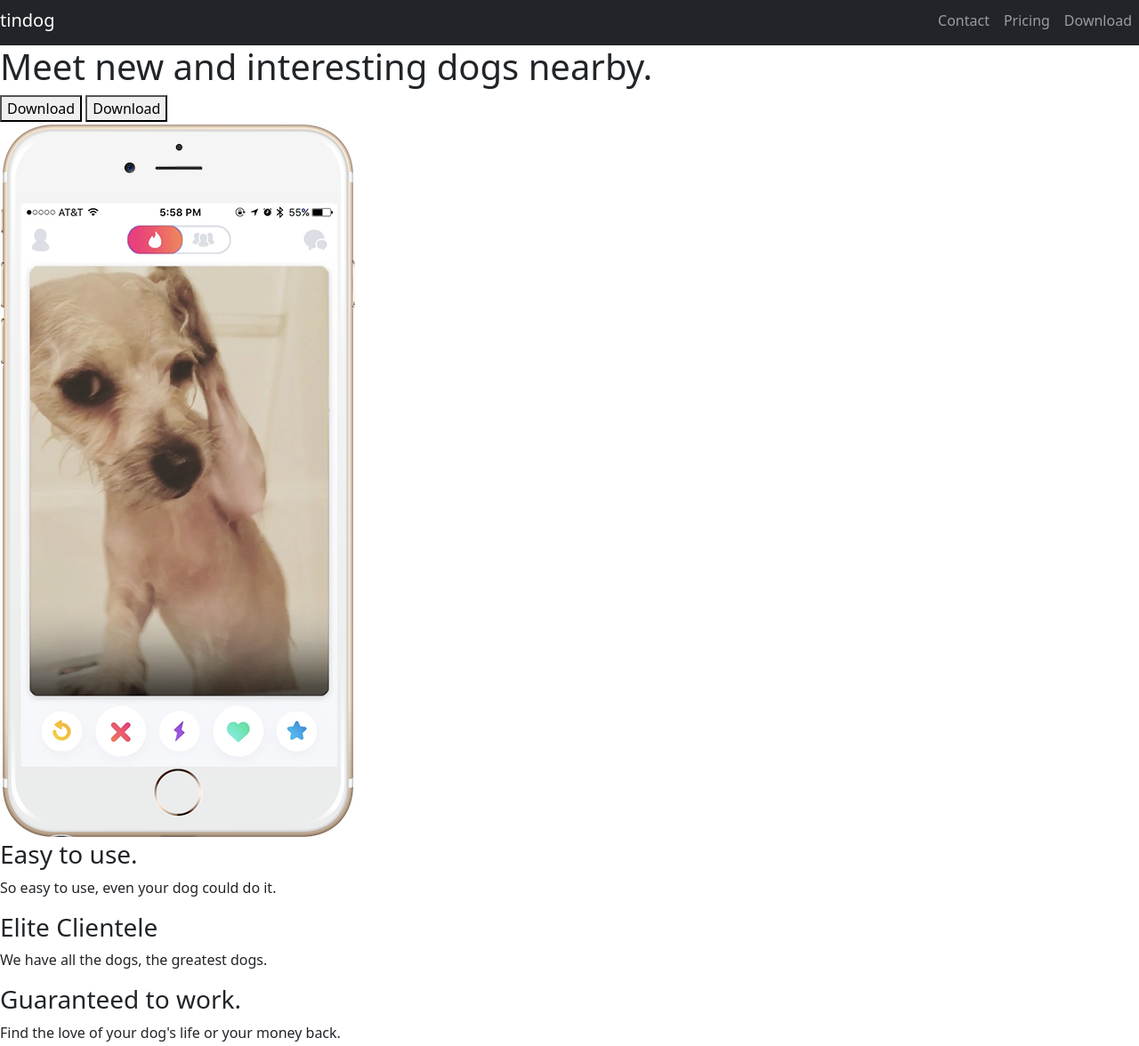
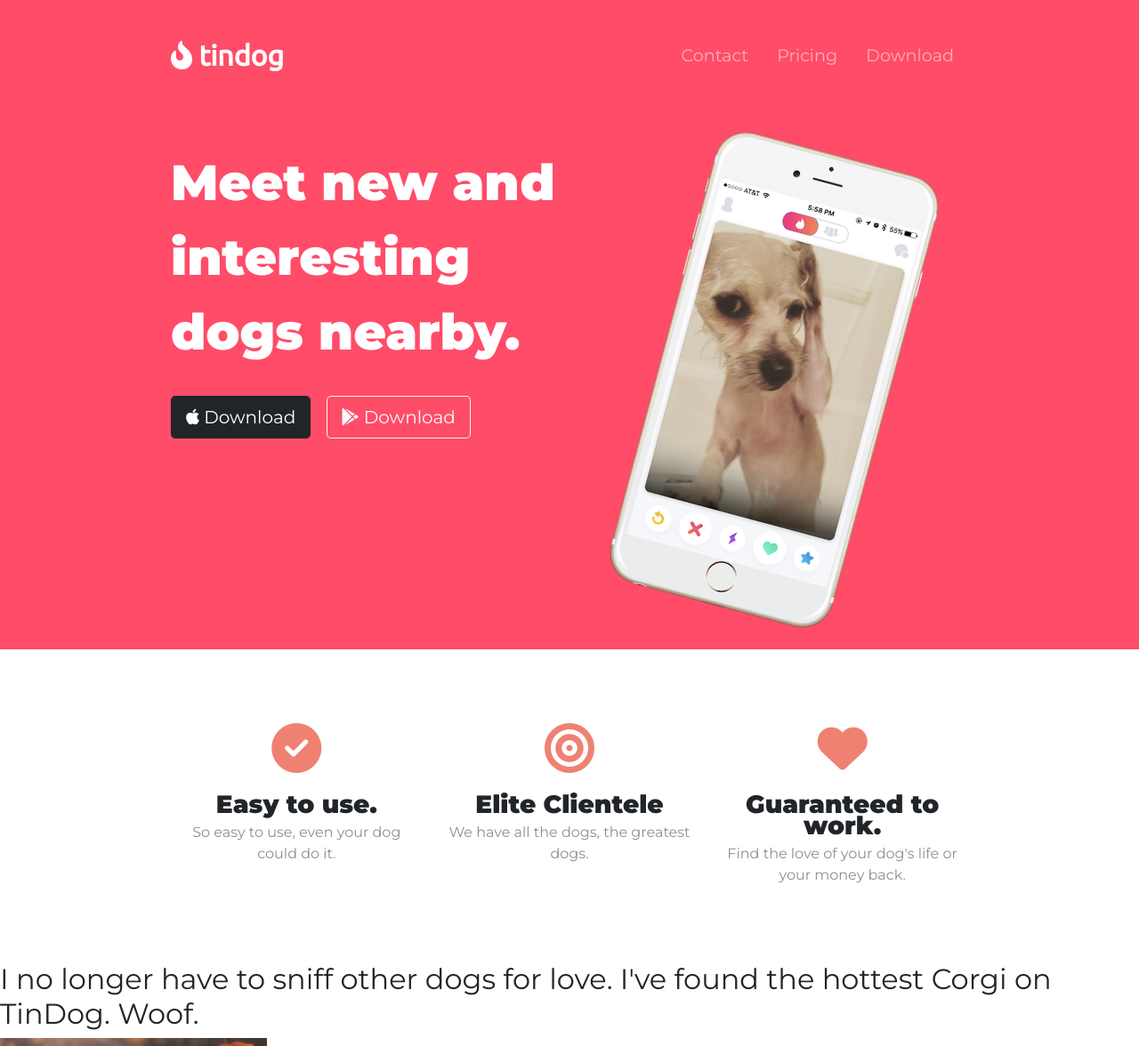
Before and after one commit to NataliaNCCS/curso-angela-yu, a plain HTML site: page tindog/index.html in a window 1280 px wide. Shown: the part 5-1181 px from the top of the page at 89% size. Drawn offline with nearby package versions, Linux system fonts and the light colour scheme.

Commit message:
commit 2

```diff
--- a/tindog/css/styles.css
+++ b/tindog/css/styles.css
@@ -0,0 +1,79 @@
+body {
+    font-family: 'Montserrat', sans-serif;
+}
+
+/*************TOP CONTAINER*************/
+
+#title {
+    background-color: #ff4c68;
+    color: #fff;
+}
+
+h1 {
+    font-family: 'Montserrat', sans-serif;
+    font-weight: 900;
+    font-size: 3.5rem;
+    line-height: 1.5;
+}
+
+.container-fluid {
+    padding: 3% 15%;
+}
+
+.title-image {
+    width: 60%;
+    transform: rotate(15deg);
+    display: block;
+    margin-left: auto;
+    margin-right: auto
+}
+
+/* Navigation bar */
+
+.navbar {
+    padding:0 0 4.5rem 0;
+}
+
+.nav-item {
+    font-size: 1.2rem;
+    font-weight: light;
+    padding: 0 8px 0 8px;
+}
+
+.navbar-brand {
+    font-family: 'Ubuntu', sans-serif;
+    font-size: 2rem;
+    font-weight: bold;
+}
+
+/* Buttons */
+
+.download-button {
+    margin: 5% 3% 5% 0;
+}
+
+
+/* FEATURES */
+
+#features {
+    text-align: center;
+    margin: 2rem auto 2rem auto;
+}
+
+.featurestitle {
+    font-family: 'Montserrat', sans-serif;
+    font-weight: bold;
+    line-height: 1.5rem;
+}
+
+.featuresicon {
+    color: #ef8172;
+}
+
+.featuresicon:hover {
+    color: #ff4c68
+}
+
+.featurestext {
+    color: #8f8f8f;
+}
--- a/tindog/index.html
+++ b/tindog/index.html
@@ -1,25 +1,49 @@
 <!DOCTYPE html>
-<html>
+<html lang="pt-br">
+<head>
+  <meta charset="UTF-8">
+  <meta http-equiv="X-UA-Compatible" content="IE=edge">
+  <meta name="viewport" content="width=device-width, initial-scale=1.0">
 
-<head>
-  <meta charset="utf-8">
-  <title>TinDog</title>
+  <!-- bootstrap scripts -->
+
   <link href="https://cdn.jsdelivr.net/npm/bootstrap@5.1.3/dist/css/bootstrap.min.css" rel="stylesheet" integrity="sha384-1BmE4kWBq78iYhFldvKuhfTAU6auU8tT94WrHftjDbrCEXSU1oBoqyl2QvZ6jIW3" crossorigin="anonymous">
 
+
+  <!-- css stylesheet -->
+
   <link rel="stylesheet" href="css/styles.css">
+
+  <!-- google fonts -->
+
+  <link rel="preconnect" href="https://fonts.googleapis.com">
+<link rel="preconnect" href="https://fonts.gstatic.com" crossorigin>
+<link href="https://fonts.googleapis.com/css2?family=Montserrat:wght@100;400;900&family=Ubuntu&display=swap" rel="stylesheet">
+
+  <!-- font awesome -->
+
+<script src="https://kit.fontawesome.com/0e7f47cf30.js" crossorigin="anonymous"></script>
+
+  <title>TinDog</title>
+
 </head>
+
 
 <body>
 
   <section id="title">
 
+    <div class="container-fluid">
+
     <!-- Nav Bar -->
-    <nav class="navbar navbar-expand-lg bg-dark navbar-dark">
-      <a class="navbar-brand" href="">tindog</a>
-      <button class="navbar-toggler" type="button" data-bs-toggle="collapse" data-bs-target="#navbarSupportedContent" aria-controls="navbarSuportedContent" aria-expanded="false" aria-label="Toggle navigation">
+
+      <nav class="navbar navbar-expand-lg navbar-dark">
+          <a class="navbar-brand" href=""><i class="fa-solid fa-fire-flame-curved"></i> tindog</a>
+
+          <button class="navbar-toggler" type="button" data-bs-toggle="collapse" data-bs-target="#navbarSupportedContent" aria-controls="navbarSupportedContent" aria-expanded="false" aria-label="Toggle navigation">
             <span class="navbar-toggler-icon"></span>
           </button>
-      <div class="collapse navbar-collapse" id="navbarSuportedContent">
+          <div class="collapse navbar-collapse" id="navbarSupportedContent">
             <ul class="navbar-nav ms-auto">
               <li class="nav-item">
                 <a class="nav-link" href="">Contact</a>
@@ -28,24 +52,37 @@
                 <a class="nav-link" href="">Pricing</a>
               </li>
               <li class="nav-item">
-          <a class="nav-link" href="">Download</a>
+                <a class="nav-link" href= "">Download</a>
               </li>
+
             </ul>
           </div>
+
       </nav>
+
 
 
 
 
     <!-- Title -->
 
-    <div>
+      <div class="row">
+
+        <div class="col-lg-6">
           <h1>Meet new and interesting dogs nearby.</h1>
-      <button type="button">Download</button>
-      <button type="button">Download</button>
+          <button type="button" class="btn btn-dark btn-lg download-button"><i class="fa-brands fa-apple"></i> Download</button>
+
+          <button type="button" class="btn btn-outline-light btn-lg download-button"><i class="fa-brands fa-google-play"></i> Download</button>
+
+
         </div>
-    <div>
-      <img src="images/iphone6.png" alt="iphone-mockup">
+
+        <div class="col-lg-6">
+          <img class="title-image" src="images/iphone6.png" alt="iphone-mockup">
+        </div>
+
+      </div>
+
     </div>
 
   </section>
@@ -53,18 +90,35 @@
 
   <!-- Features -->
 
+  <div class="container-fluid">
+
     <section id="features">
 
-    <h3>Easy to use.</h3>
-    <p>So easy to use, even your dog could do it.</p>
+      <div class="row">
 
-    <h3>Elite Clientele</h3>
-    <p>We have all the dogs, the greatest dogs.</p>
+        <div class="feature-box col-lg-4">
+          <h1><i class="fa-solid fa-circle-check featuresicon"></i></h1>
+          <h3 class="featurestitle ">Easy to use.</h3>
+          <p class="featurestext">So easy to use, even your dog could do it.</p>
+        </div>
 
-    <h3>Guaranteed to work.</h3>
-    <p>Find the love of your dog's life or your money back.</p>
+        <div class="feature-box col-lg-4">
+          <h1><i class="fa-solid fa-bullseye featuresicon"></i></h1>
+          <h3 class="featurestitle">Elite Clientele</h3>
+          <p class="featurestext">We have all the dogs, the greatest dogs.</p>
+        </div>
+
+        <div class="feature-box col-lg-4">
+          <h1><i class="fa-solid fa-heart featuresicon"></i></h1>
+          <h3 class="featurestitle">Guaranteed to work.</h3>
+          <p class="featurestext">Find the love of your dog's life or your money back.</p>
+        </div>
+
+      </div>
 
     </section>
+
+  </div>
 
 
   <!-- Testimonials -->
@@ -147,6 +201,10 @@
 
   </footer>
 
+  <script src="https://code.jquery.com/jquery-3.5.1.slim.min.js" integrity="sha384-DfXdz2htPH0lsSSs5nCTpuj/zy4C+OGpamoFVy38MVBnE+IbbVYUew+OrCXaRkfj" crossorigin="anonymous"></script>
+
+  <script src="https://cdn.jsdelivr.net/npm/popper.js@1.16.0/dist/umd/popper.min.js" integrity="sha384-Q6E9RHvbIyZFJoft+2mJbHaEWldlvI9IOYy5n3zV9zzTtmI3UksdQRVvoxMfooAo" crossorigin="anonymous"></script>
+
   <script src="https://cdn.jsdelivr.net/npm/bootstrap@5.1.3/dist/js/bootstrap.bundle.min.js" integrity="sha384-ka7Sk0Gln4gmtz2MlQnikT1wXgYsOg+OMhuP+IlRH9sENBO0LRn5q+8nbTov4+1p" crossorigin="anonymous"></script>
 
 </body>
```
Also changed, not shown: tindog/images/apple-16.png (added). Lines whose indentation alone changed are shown as unchanged.
